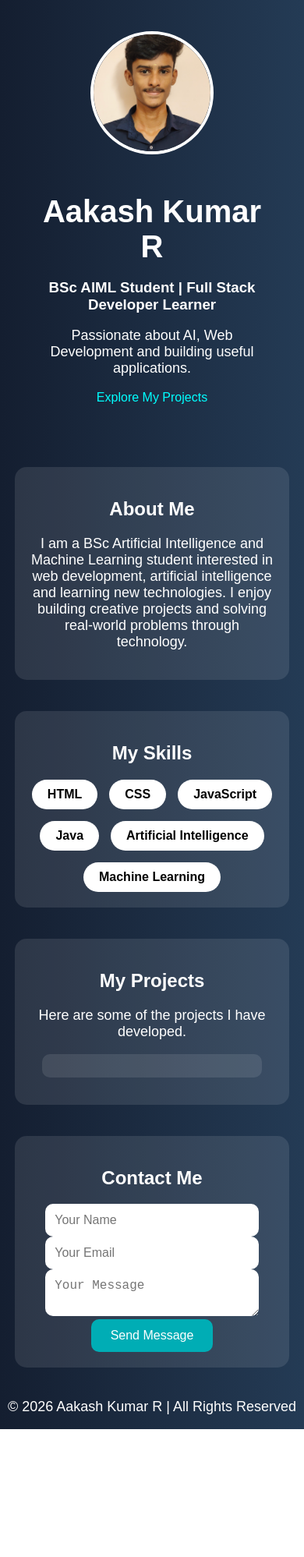
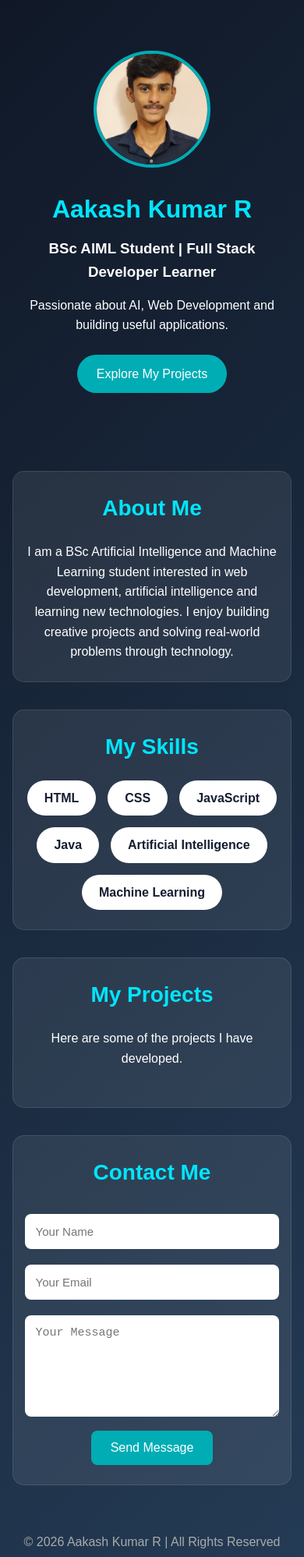
Before and after one commit to aakashkumar58532-wq/protfolio-project, a website: page index.html in a window 390 px wide. Shown: the top 1997 px of the page at 78% size. Before the commit the page ends 1833 px from the top, so only its background shows below. Drawn offline with Linux system fonts and the light colour scheme.

Commit message:
Refactor CSS styles for improved layout and design

```diff
--- a/style.css
+++ b/style.css
@@ -1,149 +1,198 @@
-body {
-
-    font-family: Arial, sans-serif;
-
+* {
     margin: 0;
-
     padding: 0;
-
-    background: linear-gradient(to right, #141e30, #243b55);
-
-    color: white;
-
-    text-align: center;
-
+    box-sizing: border-box;
+    scroll-behavior: smooth;
 }
 
-header {
+body {
+    font-family: Arial, sans-serif;
+    background: linear-gradient(135deg, #101827, #243b55);
+    color: white;
+    text-align: center;
+    line-height: 1.6;
+}
 
-    padding: 40px;
-
+.hero {
+    padding: 65px 20px;
 }
 
 .profile-image {
-
     width: 150px;
-
     height: 150px;
-
     border-radius: 50%;
-
     object-fit: cover;
-
-    border: 4px solid white;
-
+    border: 4px solid #00adb5;
     margin-bottom: 20px;
-
 }
 
 h1 {
-
-    font-size: 40px;
-
-    margin-bottom: 10px;
-
+    font-size: 42px;
+    color: #00e5ff;
 }
 
-p {
+.hero h3 {
+    margin: 10px 0;
+}
 
-    font-size: 18px;
+.hero p {
+    margin: 15px 0 25px;
+}
 
+.hero-btn {
+    display: inline-block;
+    background: #00adb5;
+    color: white;
+    padding: 12px 25px;
+    border-radius: 25px;
+    text-decoration: none;
 }
 
 section {
+    width: 85%;
+    max-width: 1100px;
+    margin: 35px auto;
+    padding: 35px 25px;
+    background: rgba(255,255,255,0.08);
+    border: 1px solid rgba(255,255,255,0.1);
+    border-radius: 15px;
+}
 
-    margin: 40px auto;
+h2 {
+    color: #00e5ff;
+    font-size: 28px;
+    margin-bottom: 20px;
+}
 
-    padding: 20px;
-
-    width: 80%;
-
-    background-color: rgba(255, 255, 255, 0.1);
-
-    border-radius: 15px;
-
+.section-description {
+    margin-bottom: 25px;
 }
 
 .skills {
-
     display: flex;
-
     justify-content: center;
-
+    flex-wrap: wrap;
     gap: 15px;
-
-    flex-wrap: wrap;
-
 }
 
 .skills span {
+    background: white;
+    color: #141e30;
+    padding: 10px 22px;
+    border-radius: 25px;
+    font-weight: bold;
+}
 
-    background: white;
+/* Projects */
 
-    color: black;
+.project-grid {
+    display: grid;
+    grid-template-columns: repeat(auto-fit, minmax(240px, 1fr));
+    gap: 22px;
+    text-align: left;
+}
 
-    padding: 10px 20px;
+.project-card {
+    background: rgba(255,255,255,0.09);
+    border: 1px solid rgba(255,255,255,0.15);
+    padding: 25px;
+    border-radius: 15px;
+    transition: 0.3s;
+}
 
-    border-radius: 20px;
+.project-card:hover {
+    transform: translateY(-8px);
+    border-color: #00e5ff;
+    box-shadow: 0 8px 25px rgba(0,229,255,0.15);
+}
 
-    font-weight: bold;
+.project-icon {
+    font-size: 35px;
+    margin-bottom: 12px;
+}
 
+.project-card h3 {
+    color: #00e5ff;
+    margin-bottom: 12px;
+}
+
+.project-card p {
+    font-size: 14px;
+    color: #ddd;
+    margin-bottom: 18px;
+}
+
+.project-links {
+    display: flex;
+    flex-wrap: wrap;
+    gap: 10px;
+}
+
+.project-links a {
+    text-decoration: none;
+    background: #00adb5;
+    color: white;
+    padding: 9px 15px;
+    border-radius: 8px;
+    font-size: 13px;
+}
+
+.project-links a:hover {
+    background: #007f86;
+}
+
+.featured {
+    border: 2px solid #00e5ff;
+    background: rgba(0,173,181,0.13);
+}
+
+/* Contact */
+
+form {
+    max-width: 550px;
+    margin: auto;
 }
 
 input, textarea {
+    width: 100%;
+    padding: 14px;
+    margin: 10px 0;
+    border: none;
+    border-radius: 8px;
+    font-size: 15px;
+}
 
-    width: 80%;
-
-    padding: 12px;
-
-    border: none;
-
-    border-radius: 10px;
-
-    font-size: 16px;
-
+textarea {
+    min-height: 130px;
+    resize: vertical;
 }
 
 button {
-
-    background-color: #00adb5;
-
+    background: #00adb5;
     color: white;
-
-    padding: 12px 25px;
-
+    padding: 13px 25px;
     border: none;
-
-    border-radius: 10px;
-
+    border-radius: 8px;
+    cursor: pointer;
     font-size: 16px;
-
-    cursor: pointer;
-
 }
 
-button:hover {
-
-    background-color: #008891;
-
+button:hover, .hero-btn:hover {
+    background: #007f86;
 }
 
-#projects div {
-
-    background: rgba(255, 255, 255, 0.1);
-
-    margin: 15px;
-
-    padding: 15px;
-
-    border-radius: 10px;
-
+footer {
+    padding: 25px;
+    color: #aaa;
 }
 
-a {
+@media (max-width: 600px) {
+    h1 {
+        font-size: 32px;
+    }
 
-    color: #00ffff;
-
-    text-decoration: none;
-
+    section {
+        width: 92%;
+        padding: 25px 15px;
+    }
 }
```
